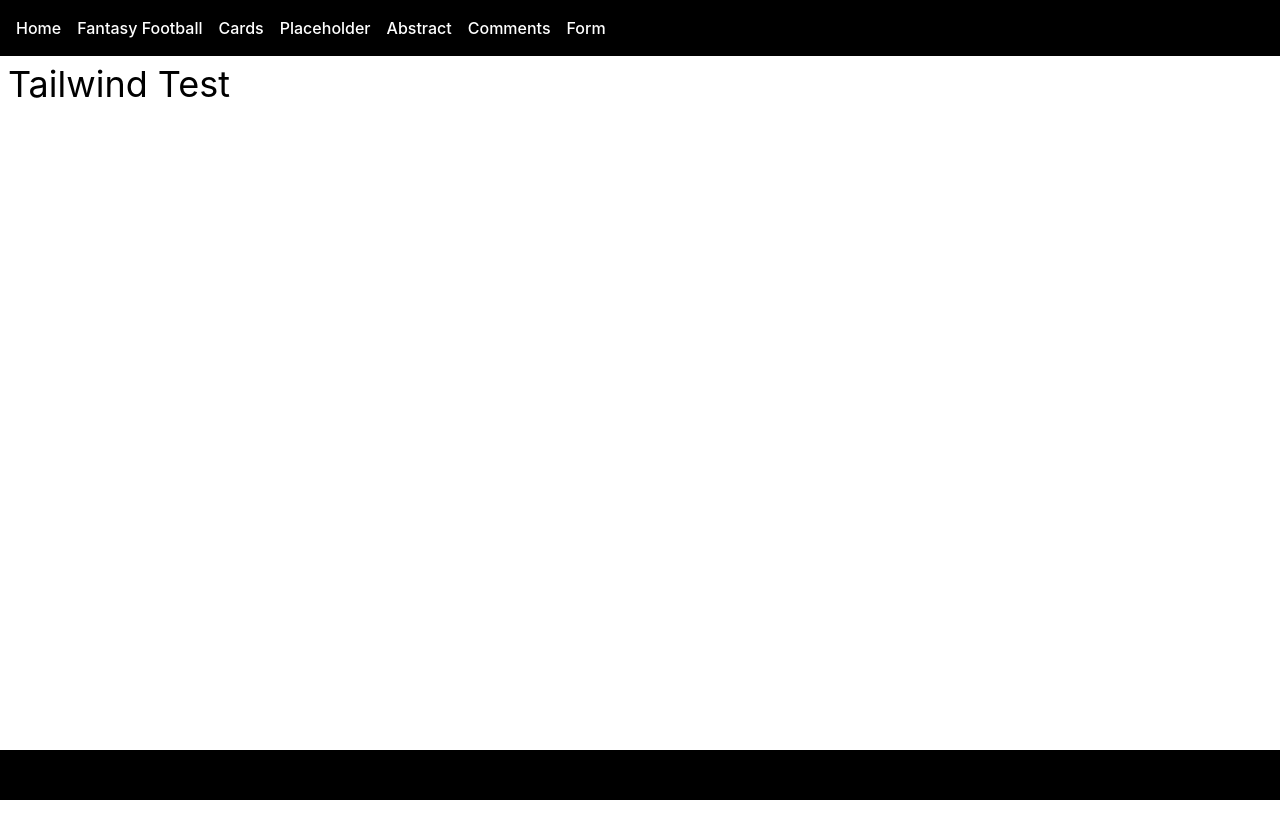
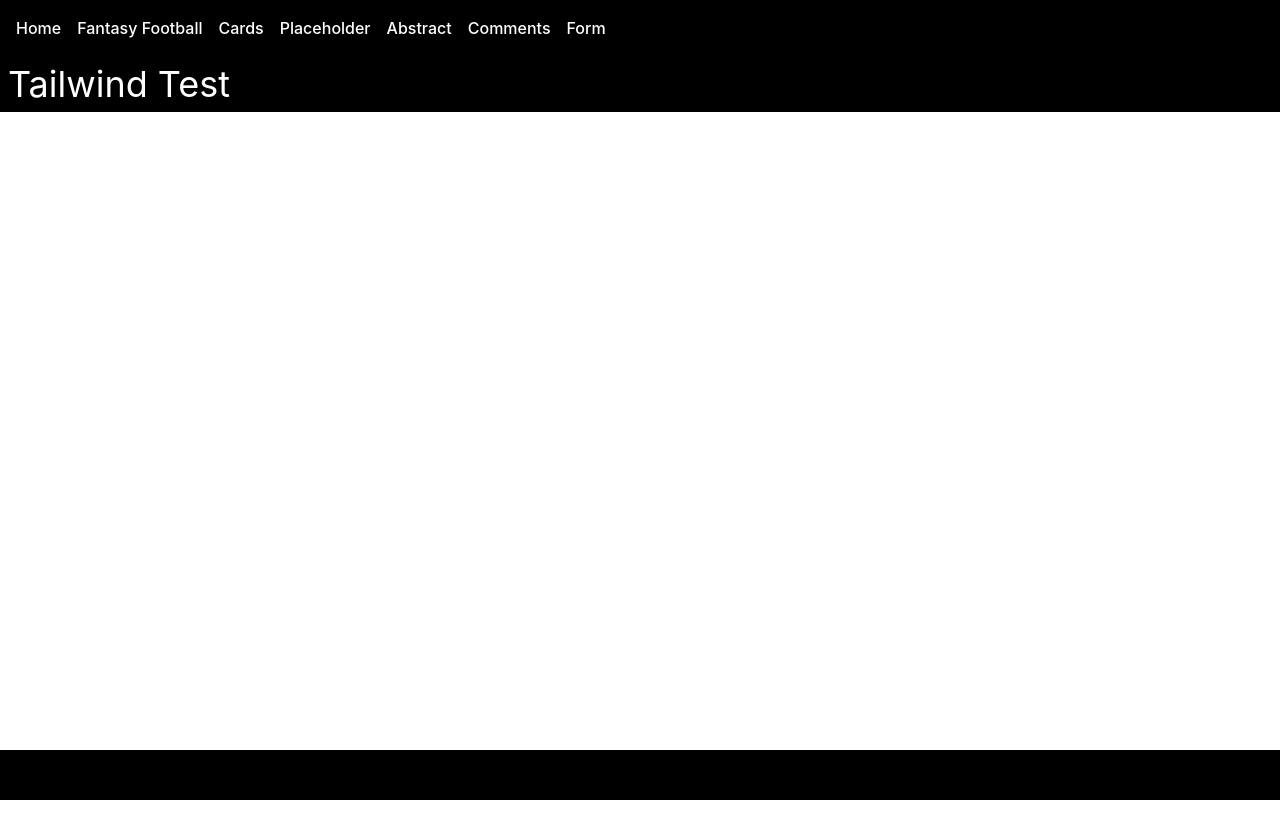
Before and after one commit to bspangler21/FrontendTemplate, a React (Vite) app: page / in a window 1280 px wide. Shown: the top 838 px of the page. Built offline with nearby package versions, Linux system fonts and the light colour scheme; what @fluentui/font-icons-mdl2 would draw is missing.

Commit message:
Correct Tailwind setup

```diff
--- a/package.json
+++ b/package.json
@@ -12,6 +12,7 @@
 	"dependencies": {
 		"@fluentui/react": "^8.107.1",
 		"@fluentui/react-components": "^9.70.0",
+		"@tailwindcss/postcss": "^4.1.13",
 		"@tailwindcss/vite": "^4.1.13",
 		"date-fns": "^3.0.6",
 		"file-saver": "^2.0.5",
--- a/postcss.config.js
+++ b/postcss.config.js
@@ -1,7 +1,7 @@
 export default {
 	plugins: {
-		// "@tailwindcss/postcss": {},
-    tailwindcss: {},
+		"@tailwindcss/postcss": {},
+    // tailwindcss: {},
 		autoprefixer: {},
 	},
 };
--- a/src/index.css
+++ b/src/index.css
@@ -1,4 +1,7 @@
 @import "tailwindcss";
+@tailwind base;
+@tailwind components;
+@tailwind utilities;
 
 :root {
   font-family: Inter, system-ui, Avenir, Helvetica, Arial, sans-serif;
--- a/src/pages/TailwindTest.tsx
+++ b/src/pages/TailwindTest.tsx
@@ -1,10 +1,10 @@
 const TailwindTest = () => {
 	return (
 		<div className="flex flex-col justify-start items-start h-auto w-auto z-2 overflow-auto">
-			<p className="bg-secondary text-primary p-2 text-4xl">
+			<p className="bg-primary text-secondary p-2 text-4xl flex w-full flex-1">
 				Tailwind Test
 			</p>
-      <div className="h-500 w-screen"></div>
+			<div className="h-500 w-screen"></div>
 		</div>
 	);
 };
--- a/tailwind.config.ts
+++ b/tailwind.config.ts
@@ -5,9 +5,6 @@ const config: Config = {
 	theme: {
 		extend: {
 			colors: {
-				primary: "#000000",
-				secondary: "#ffffff",
-				accent: "#646cff", // Add your accent color
 			},
 		},
 	},
```
Also changed, not shown: 1 other file (tests, documents, lock files or other folders).
